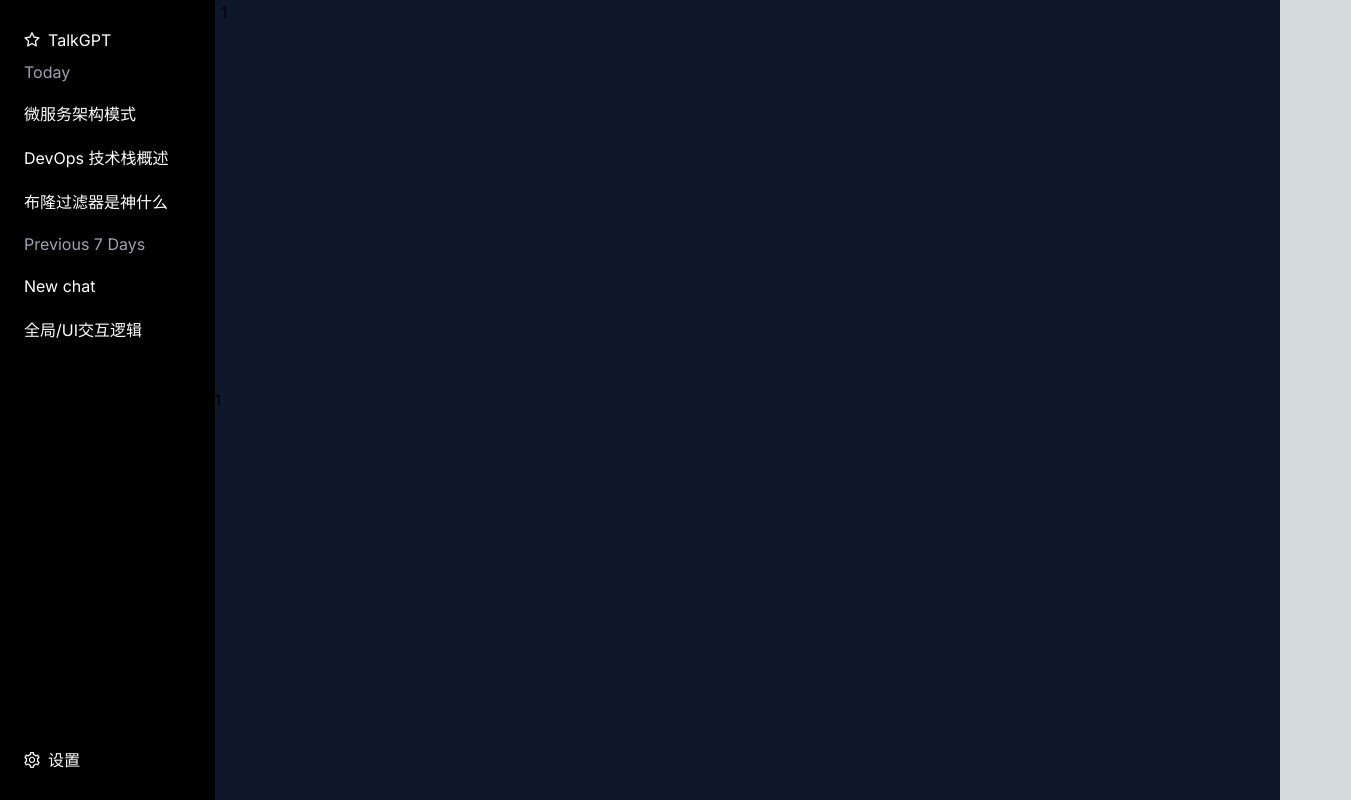
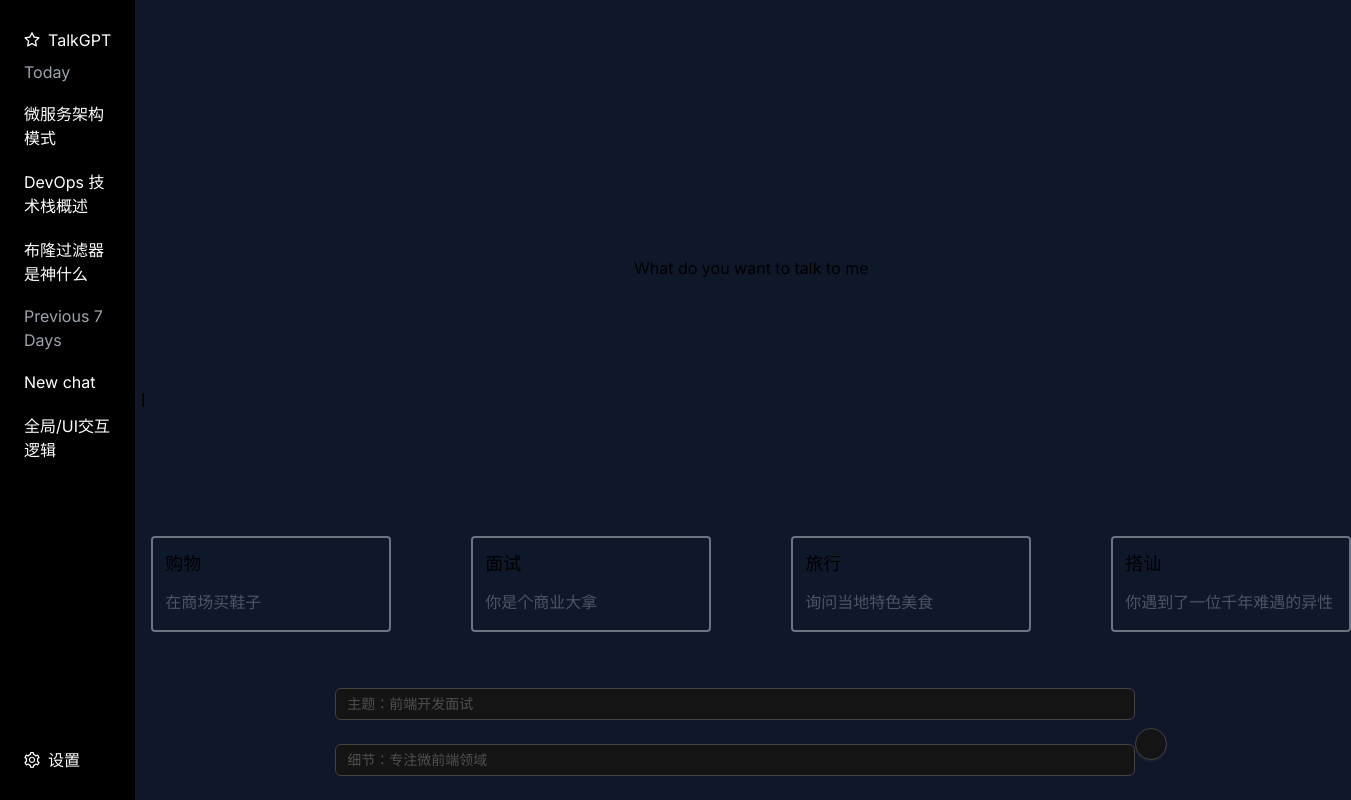
Before and after one commit to Nicenonecb/TalkGPT, a Next.js app: page / in a window 1280 px wide. Shown: the whole page, 1351 px wide, since content can reach past the window. Built offline with nearby package versions, Linux system fonts and the light colour scheme.

Commit message:
feat:  core func

```diff
--- /dev/null
+++ b/app/api/stt.ts
@@ -0,0 +1,3 @@
+export default function text2Speech() {
+
+}
--- a/app/components/SettingModal.tsx
+++ b/app/components/SettingModal.tsx
@@ -1,5 +1,6 @@
 import {Button, Modal, Form, Input, Select, Radio, Slider} from 'antd';
 import {useState} from "react";
+import {languageOptions, textModelOptions, voiceOptions} from "@/app/config/options.config";
 
 export default function SettingModal(props: any) {
     const [form] = Form.useForm();
@@ -11,63 +12,25 @@
     const handleSubmit = () => {
         form.submit()
         // localStorage.setItem('config', form)
-
+        onHideSettingModal()
     }
     const handleFinish = (values: any) => {
-        console.log(values); // 这里会打印出表单的值
-        localStorage.setItem('config', values)
+        const configString = JSON.stringify(values);
+        console.log(configString, values)
+        // 存储 JSON 字符串到 localStorage
+        localStorage.setItem('config', configString)
+        form.resetFields()
     };
-
-    const textModelOptions = [
-        {
-            value: 'gpt-4',
-            label: 'gpt-4'
-        },
-        {
-            value: 'gpt-4-turbo',
-            label: 'gpt-4-turbo',
-        },
-        {
-            value: 'gpt-3-turbo',
-            label: 'gpt-3-turbo',
-        }
-    ]
-    const voiceOptions = [
-        {
-            value: 'alloy',
-            label: 'Alloy'
-        },
-        {
-            value: 'echo',
-            label: 'Echo'
-        },
-        {
-            value: 'fable',
-            label: 'Fable'
-        },
-        {
-            value: 'onyx',
-            label: 'Onyx'
-        },
-        {
-            value: 'nova',
-            label: 'Nova'
-        },
-        {
-            value: 'shimmer',
-            label: 'Shimmer'
-        },
-    ];
 
 
     return (
-        <Modal open={open} onCancel={onHideSettingModal} onOk={handleSubmit}>
+        <Modal open={open} onCancel={onHideSettingModal} onOk={handleSubmit} title="配置">
             <Form form={form} layout="vertical" onFinish={handleFinish}>
-                <Form.Item label="API Key" name="api">
+                <Form.Item label="API Key" name="openai_key">
                     <Input placeholder="输入你的API Key"></Input>
                 </Form.Item>
 
-                <Form.Item label="网址/代理镜像源头" tooltip="What do you want others to call you?" name="url">
+                <Form.Item label="网址/代理镜像源头" tooltip="What do you want others to call you?" name="openai_url">
                     <Input placeholder="输入你的网址/镜像源"></Input>
                 </Form.Item>
 
@@ -106,6 +69,14 @@
                     />
                 </Form.Item>
 
+                {/*<Form.Item label="母语" tooltip="" name='nativeLanguage'>*/}
+
+                {/*</Form.Item>*/}
+
+                <Form.Item label="学习语言" name="locale">
+                    <Select options={languageOptions}>
+                    </Select>
+                </Form.Item>
 
             </Form>
         </Modal>
--- /dev/null
+++ b/app/config/dialogue.config.ts
@@ -0,0 +1,21 @@
+const sceneList = [
+    {
+        title: '购物',
+        content: "在商场买鞋子"
+    },
+    {
+        title: '面试',
+        content: '你是个商业大拿'
+    },
+    {
+        title: '旅行',
+        content: "询问当地特色美食",
+    },
+    {
+        title: '搭讪',
+        content: "你遇到了一位千年难遇的异性",
+    }
+]
+
+
+export {sceneList}
--- /dev/null
+++ b/app/config/openai.config.ts
@@ -0,0 +1,24 @@
+const storedConfig = localStorage.getItem('config');
+const configObject = storedConfig ? JSON.parse(storedConfig) : {};
+
+
+const OPENAI_API_KEY = configObject['openai_key']
+
+const OPENAI_PROXY_URL = configObject['openai_url'];
+
+const LOCALE = configObject['locale']
+
+// const sttAPI: any = {
+//     OPENAI_API_KEY: {
+//         label: 'OPENAI_API_KEY',
+//         value: OPENAI_API_KEY,
+//     },
+//     OPENAI_PROXY_URL: {
+//         label: 'OPENAI_PROXY_URL',
+//         value: OPENAI_PROXY_URL,
+//     },
+//     serviceUrl: '',
+// };
+
+
+export {OPENAI_API_KEY, OPENAI_PROXY_URL, LOCALE}
--- a/app/home/page.tsx
+++ b/app/home/page.tsx
@@ -1,7 +1,76 @@
+'use client'
+import {AudioOutlined} from '@ant-design/icons';
+import {Input, Button, Form} from "antd";
+import {useState} from "react";
+import {sceneList} from "@/app/config/dialogue.config";
+import {useOpenAISTT} from '@lobehub/tts/react';
+import {LOCALE, OPENAI_API_KEY, OPENAI_PROXY_URL} from "@/app/config/openai.config";
+
 export default function MainContent() {
+    const [inputValue, setInputValue] = useState('');
+    const [isInitialPage, setIsInitialPaget] = useState(true)
+
+    const [form] = Form.useForm();
+    // const api: any = {
+    //     apikey: OPENAI_API_KEY,
+    //     proxyUrl: OPENAI_PROXY_URL,
+    // };
+    //
+    // const {text, start, stop, isLoading, isRecording, url, formattedTime} = useOpenAISTT(LOCALE, {
+    //     api,
+    // });
+
+
+    const handleAddChat = () => {
+        form.submit()
+    }
+
+    const handleFinish = (values: any) => {
+
+    }
     return (
-        <div className="bg-slate-900 w-full">
-            1
+        <div className="bg-slate-900 w-full flex flex-col  items-center ">
+            {isInitialPage ? (
+                <>
+                    <div className="flex flex-1 justify-center items-center ">
+                        What do you want to talk to me
+                    </div>
+                    <div className="flex flex-col gap-y-10">
+                        <div className="flex items-center justify-center gap-x-20 ">
+                            {sceneList.map((scene, index) => (
+                                <div key={index}
+                                     className="flex flex-col gap-3 mb-4 border-2 h-24 w-60 border-gray-500 rounded  group p-3">
+                                    <div className="text-lg ">{scene.title}</div>
+                                    <div className="flex gap-3">
+                                        <div className="text-gray-600">{scene.content}</div>
+                                        <AudioOutlined className="hidden group-hover:block"/>
+                                    </div>
+                                </div>
+                            ))}
+                        </div>
+                        <div className="flex w-full justify-center items-center">
+
+                            <Form form={form} onFinish={handleFinish} className="w-2/3">
+                                <Form.Item name="subject">
+                                    <Input placeholder="主题：前端开发面试">
+
+
+                                    </Input>
+                                </Form.Item>
+                                <Form.Item name='detail'>
+                                    <Input placeholder="细节：专注微前端领域">
+                                    </Input>
+                                </Form.Item>
+                            </Form>
+
+                            <Button className="" shape="round" onClick={handleAddChat}>
+
+                            </Button>
+                        </div>
+                    </div>
+                </>) : null}
+
+
         </div>
     )
 }
--- a/app/layout.tsx
+++ b/app/layout.tsx
@@ -1,6 +1,7 @@
 import type {Metadata} from "next";
 import {Inter} from "next/font/google";
 import "./globals.css";
+import {Button, ConfigProvider, Input, Space, theme} from 'antd';
 
 
 const inter = Inter({subsets: ["latin"]});
@@ -17,7 +18,10 @@
 }>) {
     return (
         <html lang="en">
-        <body className={inter.className}>{children}</body>
+        <body className={inter.className}>
+        {children}
+
+        </body>
         </html>
     );
 }
--- a/app/page.tsx
+++ b/app/page.tsx
@@ -4,12 +4,16 @@
 import MainContent from "@/app/home/page"
 import SettingModal from "@/app/components/SettingModal";
 import {useState} from "react";
+import {ConfigProvider, theme} from "antd";
 
 export default function Home() {
     const [isSidebarVisible, setIsSidebarVisible] = useState(true);
     const [isSettingModalVisible, setIsSettingModalVisible] = useState(false)
+    const [isHovering, setIsHovering] = useState(false);
+
     const handleToggleSidebar = () => {
         setIsSidebarVisible(!isSidebarVisible);
+        setIsHovering(!isHovering)
     };
     const handleShowSettingModal = () => {
         setIsSettingModalVisible(true);
@@ -21,18 +25,47 @@
 
     return (
         <main className="flex min-h-screen">
+            <ConfigProvider theme={{
+                // 1. 单独使用暗色算法
+                algorithm: theme.darkAlgorithm,
+                // 2. 组合使用暗色算法与紧凑算法
+                // algorithm: [theme.darkAlgorithm, theme.compactAlgorithm],
+            }}>
 
-            {isSidebarVisible && <SideBar onShowSettingModal={handleShowSettingModal}/>}
+                {isSidebarVisible && <SideBar onShowSettingModal={handleShowSettingModal}/>}
 
-            <div className="flex items-center bg-slate-900">
-                <div onClick={handleToggleSidebar} className=" ">
-                    {/* 这里可以放置一个菜单图标或按钮来触发侧边栏切换 */}
-                    <button>1</button>
+                <div className="flex items-center bg-slate-900" onMouseEnter={() => setIsHovering(true)}
+                     onMouseLeave={() => setIsHovering(false)}>
+                    {
+                        isSidebarVisible && !isHovering && (
+                            <svg xmlns="http://www.w3.org/2000/svg" width="1em" height="1em" viewBox="0 0 20 20">
+                                <path fill="currentColor" fillRule="evenodd"
+                                      d="M10 1a1 1 0 0 1 1 1v16a1 1 0 1 1-2 0V2a1 1 0 0 1 1-1" clipRule="evenodd"/>
+                            </svg>
+                        )
+                    }
+                    {
+                        isHovering && isSidebarVisible && (
+                            <svg xmlns="http://www.w3.org/2000/svg" width="1em" height="1em" viewBox="0 0 24 24"
+                                 onClick={handleToggleSidebar}>
+                                <path fill="currentColor" fillRule="evenodd" d="m15 4l2 2l-6 6l6 6l-2 2l-8-8z"/>
+                            </svg>
+                        )
+                    }
+                    {
+                        !isSidebarVisible && (
+                            <svg xmlns="http://www.w3.org/2000/svg" width="1em" height="1em" viewBox="0 0 24 24"
+                                 onClick={handleToggleSidebar}>
+                                <path fill="none" stroke="currentColor" strokeLinecap="round" strokeLinejoin="round"
+                                      strokeWidth="2.5" d="m10 17l5-5m0 0l-5-5"/>
+                            </svg>
+                        )
+                    }
                 </div>
-            </div>
 
-            <MainContent></MainContent>
-            <SettingModal open={isSettingModalVisible} onHideSettingModal={handleHideSettingModal}></SettingModal>
+                <MainContent></MainContent>
+                <SettingModal open={isSettingModalVisible} onHideSettingModal={handleHideSettingModal}></SettingModal>
+            </ConfigProvider>
         </main>
     );
 }
--- a/package.json
+++ b/package.json
@@ -9,6 +9,7 @@
     "lint": "next lint"
   },
   "dependencies": {
+    "@lobehub/tts": "^1.24.0",
     "antd": "^5.13.3",
     "next": "14.1.0",
     "react": "^18",
```
Also changed, not shown: app/config/options.config.ts (added, +56 -0 lines), app/api/tts.ts (added), app/chat/[id]/page.tsx (added), 1 other file (tests, documents, lock files or other folders).
